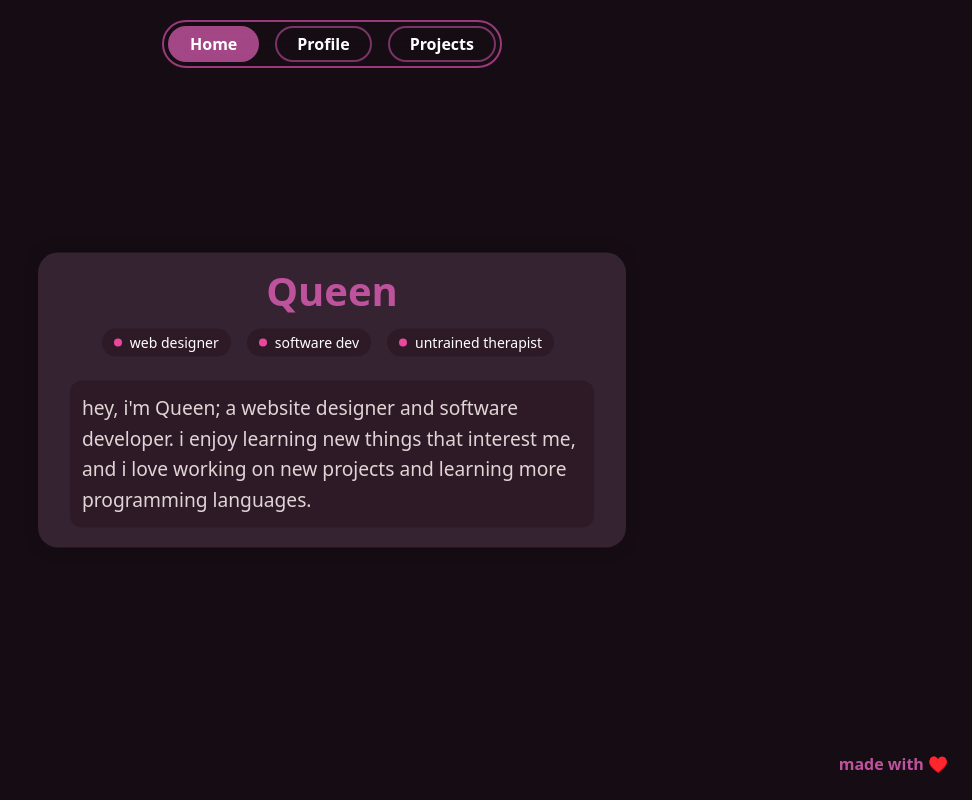
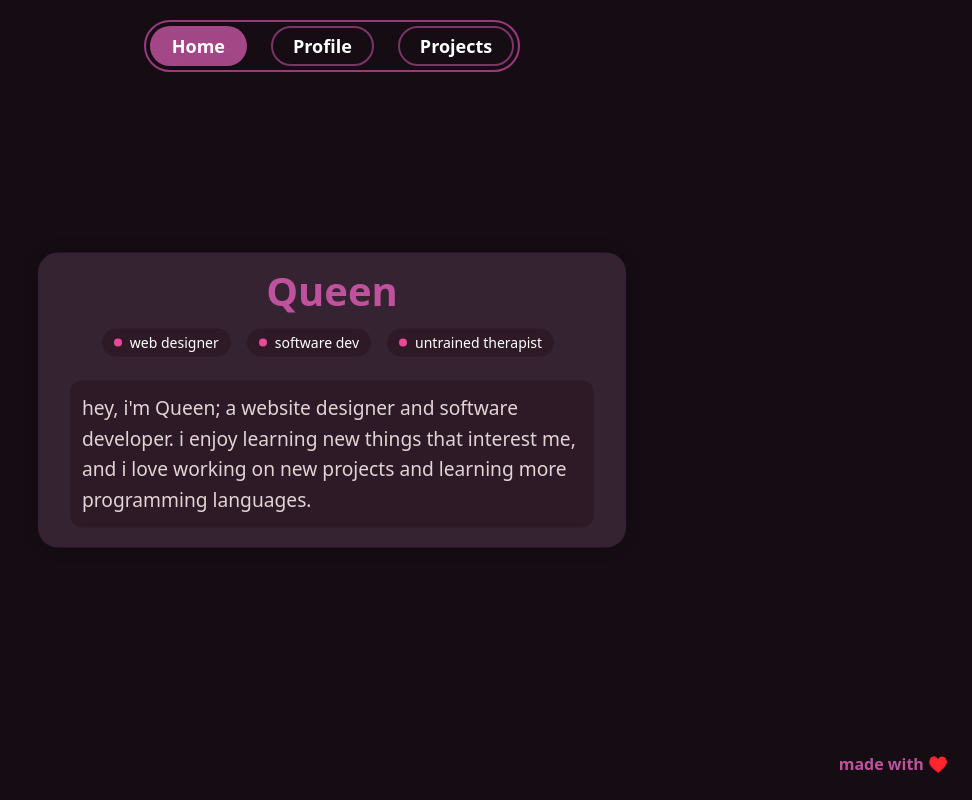
Before and after one commit to 0xQueen/homepage, a Next.js app: page / in a window 1280 px wide. Shown: the whole page, without its empty margins (308-1280 px from the left). Built offline with nearby package versions, Linux system fonts and the light colour scheme.

Commit message:
Add files via upload
fixed a big responsiveness bug, and fixed srcs's text being b64

added rose in console.log

```diff
--- a/src/app/layout.tsx
+++ b/src/app/layout.tsx
@@ -1,5 +1,6 @@
 import Header from "@/components/layout/header.tsx";
 import Footer from "@/components/layout/footer.tsx";
+import Console from "@/components/layout/console";
 import "@/styles/globals.css";
 
 export default function RootLayout({
@@ -14,6 +15,7 @@ export default function RootLayout({
         {children}
         <Footer />
       </body>
+      <Console />
     </html>
   );
 }
--- a/src/app/projects/page.tsx
+++ b/src/app/projects/page.tsx
@@ -40,7 +40,7 @@ const Projects: React.FC = () => {
       <div className="text-center mb-6 mt-10 sm:mt-0">
         <h1 className="project-header font-bold text-3xl mb-2">Projects</h1>
         <p className="text-gray-200 mt-3">
-          Projects make the world a better place!
+          projects make the world a better place!
         </p>
       </div>
       <div className="projects text-center">
--- a/src/components/cards/profile.tsx
+++ b/src/components/cards/profile.tsx
@@ -72,11 +72,7 @@ export default function Card() {
 
   return (
     <div className="max-w-4xl outline-none mx-auto px-4 py-12 sm:px-6 lg:max-w-7xl lg:px-8 custom-container">
-      <Tab.Group
-        onChange={(index) => {
-          console.log("Changed selected tab to:", index);
-        }}
-      >
+      <Tab.Group>
         <Tab.List
           className="flex space-x-1 rounded-xl p-1"
           style={{ backgroundColor: "#2e1a27" }}
--- /dev/null
+++ b/src/components/layout/console.tsx
@@ -0,0 +1,63 @@
+"use client";
+import React, { useEffect } from "react";
+
+let hasLogged = false;
+
+const ConsoleThingy = () => {
+  useEffect(() => {
+    if (!hasLogged) {
+      console.log(
+        `%c
+                                  ...::..::..
+                            ..::::::::::::::::
+                     .::::::::::::::::::::::::
+                 ::------:::::::::::::::::::::.
+               .--------:::::::::-----::::::::::....
+             .::---------::::::::::::::::::::::::::::::::.............   .....
+            .:---------:::-----:::::::::::::::::::::::::::::::::::::::::::-----:.
+         .::------::::::-----::::::::::::::::::::::::::::::::-----:::::::::---:-:
+        ::------:::::::-----::::::::::::-----::::::::::::::---------::::::::::::
+       :------::::::::-----:::::::::----------:::::::::::::::----------::::::::::
+      .------::::::::--===-:::::::----======---:::::::::::::::-==--==----::::::::
+       -----=::::::::-===-:::::----==++*++==------::::::::::::-========----:::::.
+      .=====-:::::::-====::::-----=***+=----------:----::::::::-========---:::::.
+     .--===-::::::---===-::-----=+#+---==-:--=++==--:-----:::::-========---::::::
+     .----=::::::::-====:--=---==**:-=++--=*####**+=-::===--::::=========---:::::
+      -----:::::::--===----::--=++=-*%#-=##+====+**#+-:=+==--::::=+=======--:::::.
+      -----:::::::--===---:::-=*====%#++#==***++++#%%+:-#*+=-::::-++======---:::::
+      :----:::::::--====--:::-=%*=*+*#+*+=%#+**=#*=+%%--+%#=--::::========---:::::.
+       :----::::::--===+=-:::-*%%+=*==*-*+++*#%=*%%+=%=-*%%*=-:::::------------:::::
+      :==----:::::--===#+-:::-**##=+*+==+#***===##%%=*==#%%%=:::::-------:=---:::::.
+    :=====----::::---==**-:::-##+*#+=#*+++*+=+*#+*%%==-+#%%#-:::-=------::----::::::.
+  .========-----:::---==+-::::###+=**=+###*###*+*#%*===###+::::-===----::::----::::::
+ :==========---=-::-----==::::=###*=-+*++++++++***++==**+-:::-++==----:::::-----:::::.
+ +==========+=-====--------::::=####*=-=+*******#+==++=--::-=#*==---:::::::------:::::
+:+==========++++===+++==---:::::-*#####*++++***+===---------+*+---::::::::-------:::-:
+=+===========+++********+=---::::--==+++**++===-----------=**=--::::::::::--------:----.
+.============+++*****++++==-=--::::::::::::::::::::::::-=*#*=-:::::::::::-=-------=======.
+ =++======+++++**+---==++==+--=--::::::::::::::::::::-+#%#=-:::::::::::::-====----========+
+ =*++==++++++***+-----==++**+=-----:::::::::::::-=+**#**+--::::::::::::=+++==--=====---===
+ =*+++++++++++++------==+++****=-:::---------------------::::::::::::--=++++=====------==.
+ +=+*+=-:.-=+++=-------===++*****+=-::::::::::::::::::::::::::::::::--=========--------.
+  ::       :+++=---------===++***###**+-::::::::::::::::::::::---------======--------:
+              .:--:::------===++***#####*=:::::::::::::::::::--------=====--------.
+                 .::::::-----====++********+=---::----------------=====----------.
+                  .::::::::------=====++++++====---------------======---------:
+                    :::::::::::---------=====----::::::-:--===========-------.
+                     .::::::::::::::--:-----:::::::::::::-====++========----.
+                       ::::::::::::::::::::::::::::::.         .:-=======-:
+                        .:-::::::::::::::::::::::::.                   ...
+                          .::::::::::------:.
+                            .::::-------.
+                               .::---=--:
+`,
+        "color: #a63edf"
+      );
+      hasLogged = true;
+    }
+  }, []);
+
+  return null;
+};
+
+export default ConsoleThingy;
--- a/src/components/layout/header.tsx
+++ b/src/components/layout/header.tsx
@@ -1,5 +1,4 @@
 "use client";
-
 import Link from "next/link";
 import { usePathname } from "next/navigation";
 
@@ -14,7 +13,7 @@ export default function Header() {
         className="cozy-container border-2 border-purple-500 bg-opacity-70 backdrop-blur-lg rounded-full p-1"
         style={{ borderColor: bgColor }}
       >
-        <div className="flex items-center justify-between space-x-4">
+        <div className="flex justify-center space-x-4 md:space-x-6">
           <div
             className={`rounded-full p-1 ${
               pathname === "/" ? "primary-color bg-opacity-75" : ""
@@ -31,7 +30,7 @@ export default function Header() {
           >
             <Link href="/" passHref>
               <span
-                className="nav-item text-white font-bold text-base"
+                className="nav-item text-white font-bold text-base md:text-lg"
                 style={{ padding: "6px 16px" }}
               >
                 Home
@@ -54,7 +53,7 @@ export default function Header() {
           >
             <Link href="profile" passHref>
               <span
-                className="nav-item text-white font-bold text-base"
+                className="nav-item text-white font-bold text-base md:text-lg"
                 style={{ padding: "6px 16px" }}
               >
                 Profile
@@ -77,7 +76,7 @@ export default function Header() {
           >
             <Link href="/projects" passHref>
               <span
-                className="nav-item text-white font-bold text-base"
+                className="nav-item text-white font-bold text-base md:text-lg"
                 style={{ padding: "6px 16px" }}
               >
                 Projects
```
